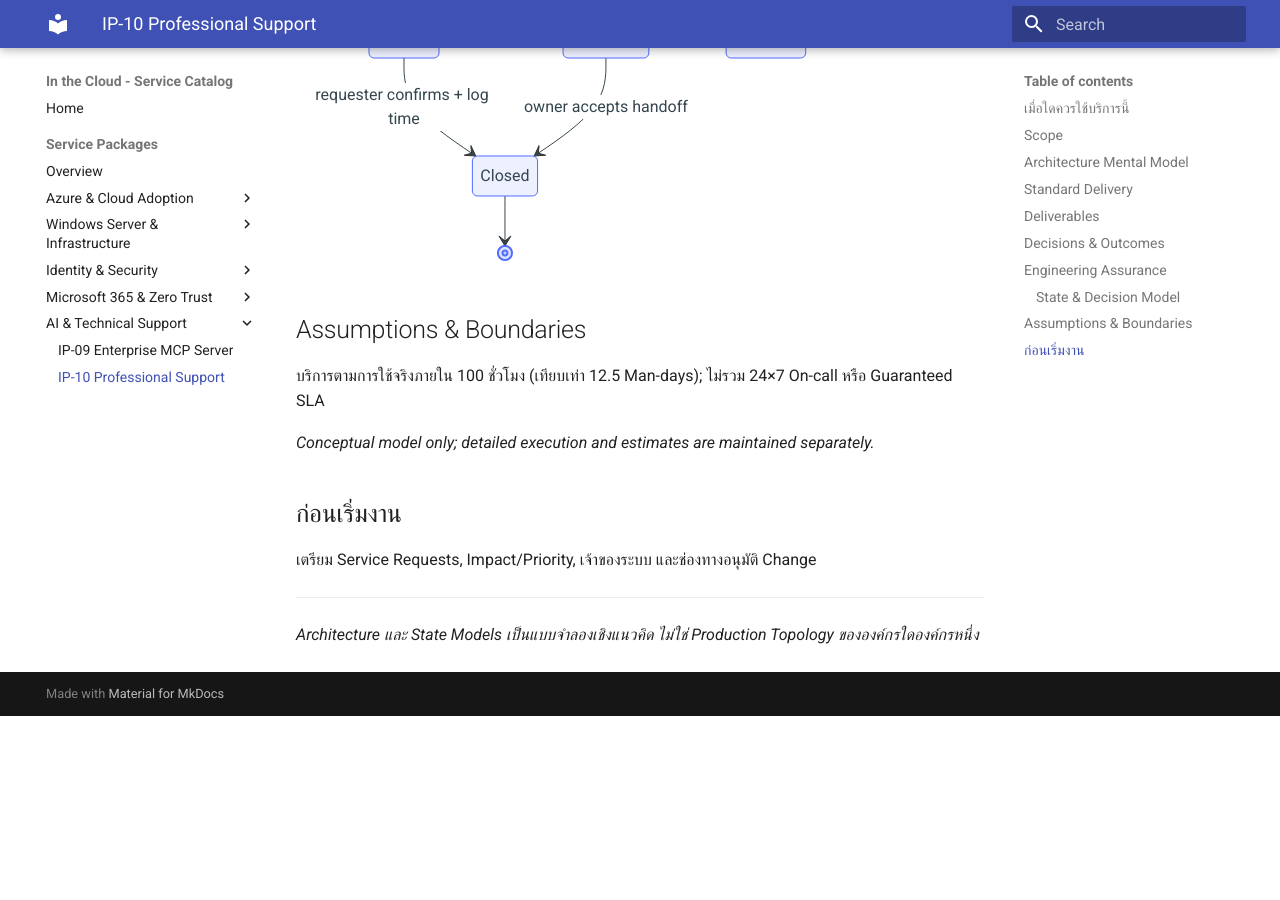
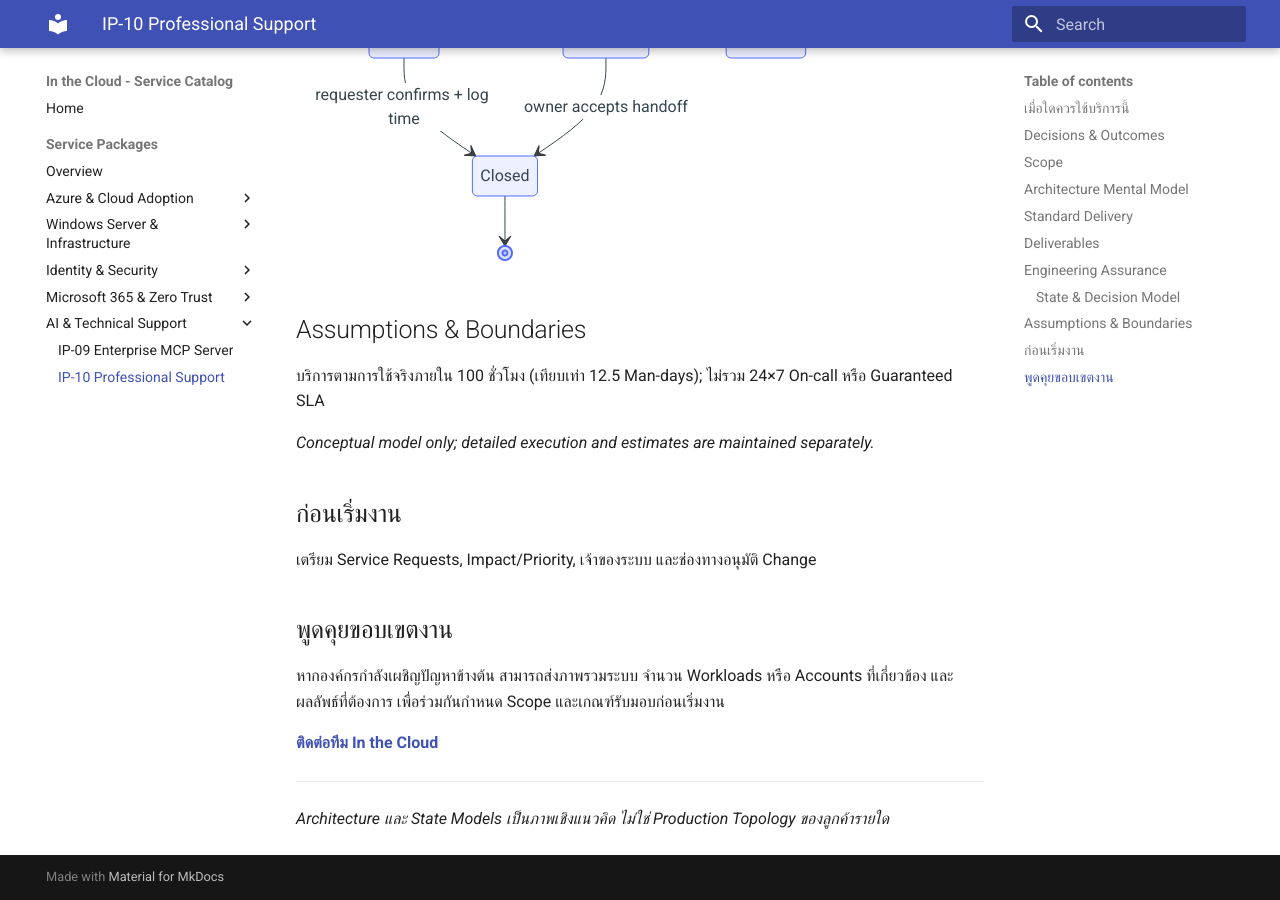
Before and after one commit to inthecloudth/service-catalog, an MkDocs documentation site: the page built from docs/services/ip-10-professional-support.md, in a window 1280 px wide and 900 px high, scrolled down 2232 px. Built offline with MkDocs 1.6.1 and Material for MkDocs 9.7.7, drawn with Linux system fonts in a browser that asks for light colours; before the commit the page ends 2948 px from its top, so only the background shows below that; some of the changed text lies outside the part shown.

Commit message:
docs(catalog): prioritize buyer outcomes and contact path for IP-10

```diff
--- a/docs/services/ip-10-professional-support.md
+++ b/docs/services/ip-10-professional-support.md
@@ -89,5 +89,12 @@ stateDiagram-v2
 
 เตรียม Service Requests, Impact/Priority, เจ้าของระบบ และช่องทางอนุมัติ Change
 
+## พูดคุยขอบเขตงาน
+
+หากองค์กรกำลังเผชิญปัญหาข้างต้น สามารถส่งภาพรวมระบบ จำนวน Workloads หรือ Accounts ที่เกี่ยวข้อง และผลลัพธ์ที่ต้องการ เพื่อร่วมกันกำหนด Scope และเกณฑ์รับมอบก่อนเริ่มงาน
+
+**[ติดต่อทีม In the Cloud](mailto:info@inthecloud.co.th?subject=Service%20IP-10)**
+
 ---
-*Architecture และ State Models เป็นแบบจำลองเชิงแนวคิด ไม่ใช่ Production Topology ขององค์กรใดองค์กรหนึ่ง*
+
+*Architecture และ State Models เป็นภาพเชิงแนวคิด ไม่ใช่ Production Topology ของลูกค้ารายใด*
```
Also changed, not shown: other parts of docs/services/ip-10-professional-support.md (+6 -6 lines).
